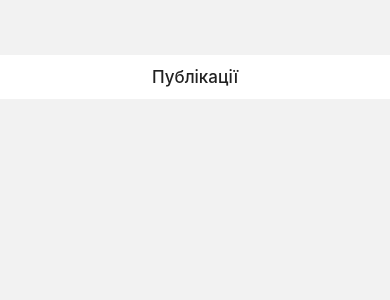
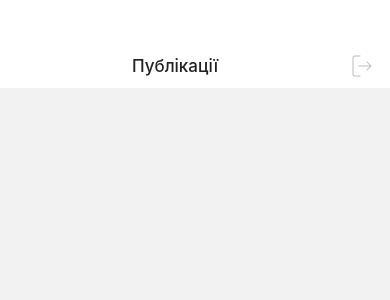
Before and after one commit to andriideikalo/ReactNative, a React Native app: screen /HomeScreen in a window 390 px wide. Shown: the top 300 px of the page. Built offline with nearby package versions, Linux system fonts and the light colour scheme.

Commit message:
fixHomeScreen

```diff
--- a/Screens/HomeScreen.jsx
+++ b/Screens/HomeScreen.jsx
@@ -1,9 +1,18 @@
 import React from "react";
-import { View, Text, StyleSheet } from "react-native";
+import { View, Text, StyleSheet, Image } from "react-native";
+
 export const HomeScreen = () => {
   return (
     <View style={styles.container}>
-      <Text style={styles.titleContainer}>Публікації</Text>
+      <View style={styles.containerTitle}>
+        <Text style={styles.title}>Публікації</Text>
+      </View>
+      <View style={styles.containerImage}>
+        <Image
+          style={styles.image}
+          source={require("../assets/images/log-out.png")}
+        />
+      </View>
     </View>
   );
 };
@@ -11,23 +20,37 @@ export const HomeScreen = () => {
 const styles = StyleSheet.create({
   container: {
     flex: 1,
+    flexDirection: "row",
     alignItems: "center",
     justifyContent: "center",
     backgroundColor: "#FFFFFF",
-    height: 44,
+    height: 88,
     position: "absolute",
     left: 0,
     right: 0,
-    top: 55,
   },
-  titleContainer: {
+  containerTitle: {
+    flex: 1,
     alignItems: "center",
     justifyContent: "center",
+    marginTop: 44,
+  },
+  title: {
     color: "#212121",
-    alignItems: "center",
     fontSize: 17,
     fontWeight: "500",
-    lineHeight: 35,
+    lineHeight: 22,
+    paddingVertical: 11,
+    paddingHorizontal: 49,
+  },
+  containerImage: {
+    alignItems: "flex-end",
+    marginRight: 16,
+    marginTop: 44,
+  },
+  image: {
+    width: 24,
+    height: 24,
   },
 });
 
```
Also changed, not shown: assets/images/log-out.png (renamed from assets/log-out.png).
